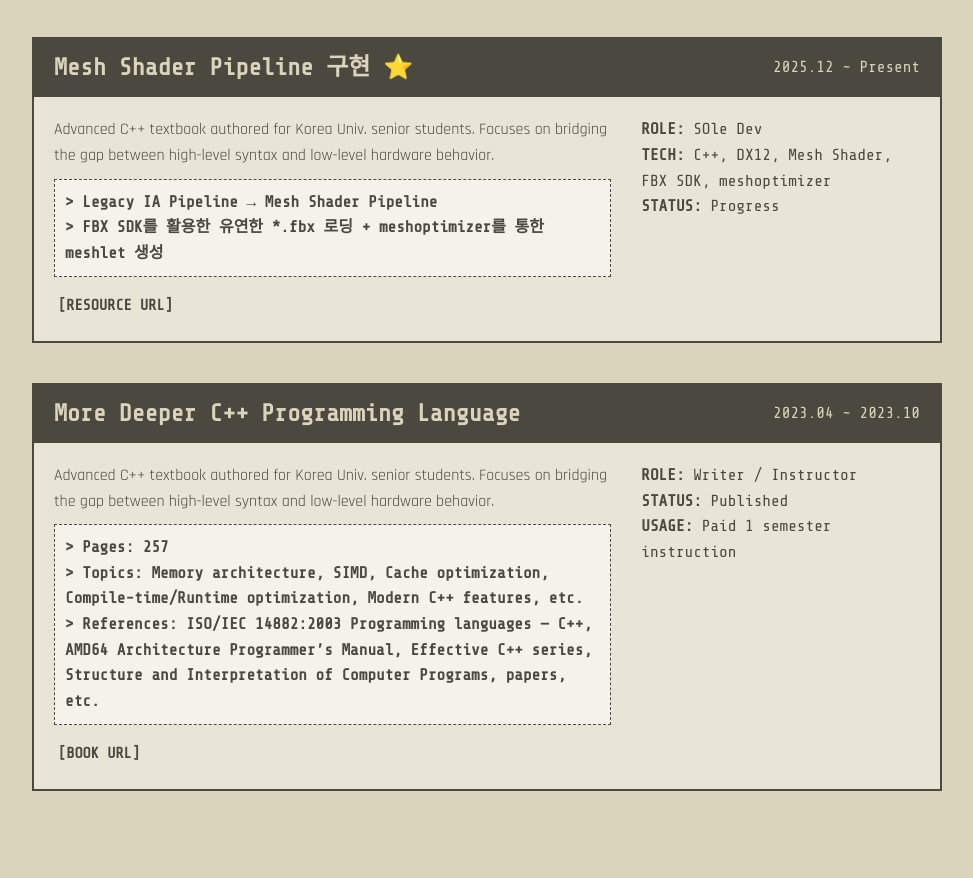
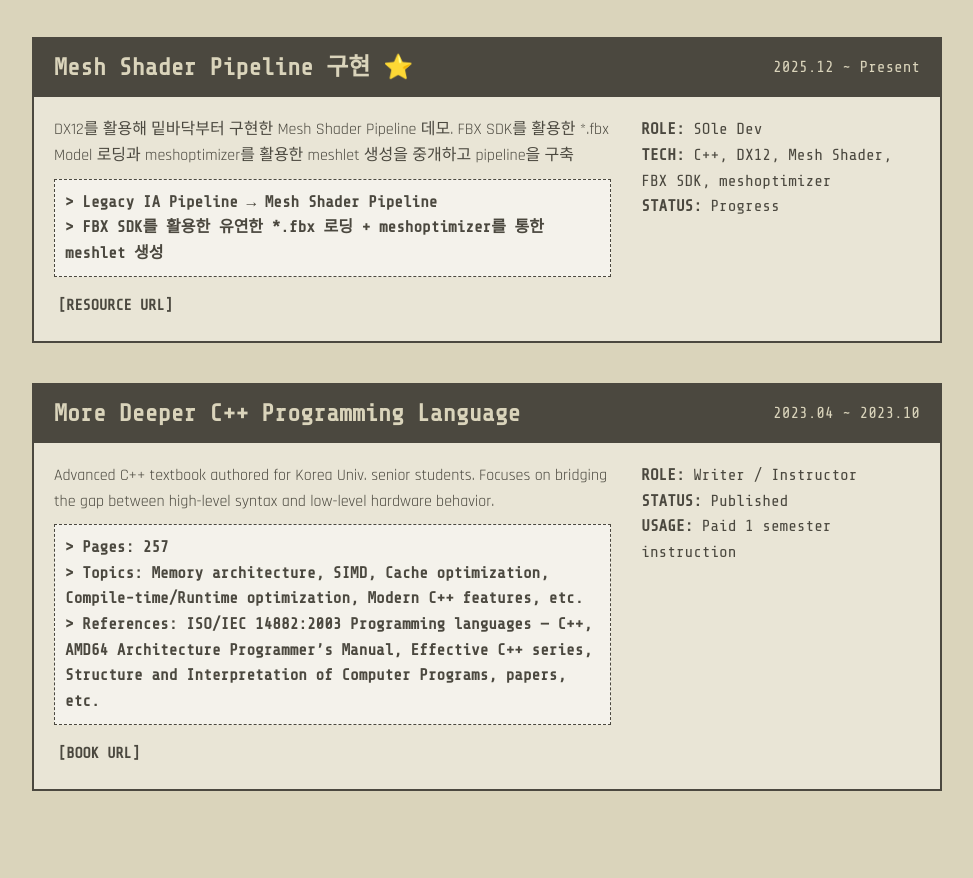
Before and after one commit to HyunsuYu/HyunsuYu.github.io, a plain HTML site: page index.html in a window 1280 px wide. Shown: the part 960-1838 px from the top of the page, without its empty margins (278-1251 px from the left). Drawn offline with nearby package versions, Linux system fonts and the light colour scheme.

Commit message:
Update project description for Mesh Shader Pipeline demo

```diff
--- a/index.html
+++ b/index.html
@@ -755,7 +755,7 @@
                 </div>
                 <div class="project-body">
                     <div class="project-content">
-                        <p>Advanced C++ textbook authored for Korea Univ. senior students. Focuses on bridging the gap between high-level syntax and low-level hardware behavior.</p>
+                        <p>DX12를 활용해 밑바닥부터 구현한 Mesh Shader Pipeline 데모. FBX SDK를 활용한 *.fbx Model 로딩과 meshoptimizer를 활용한 meshlet 생성을 중개하고 pipeline을 구축</p>
                         <div class="highlight-stat mono">
                             <p>> Legacy IA Pipeline → Mesh Shader Pipeline</p>
                             <p>> FBX SDK를 활용한 유연한 *.fbx 로딩 + meshoptimizer를 통한 meshlet 생성</p>
```
